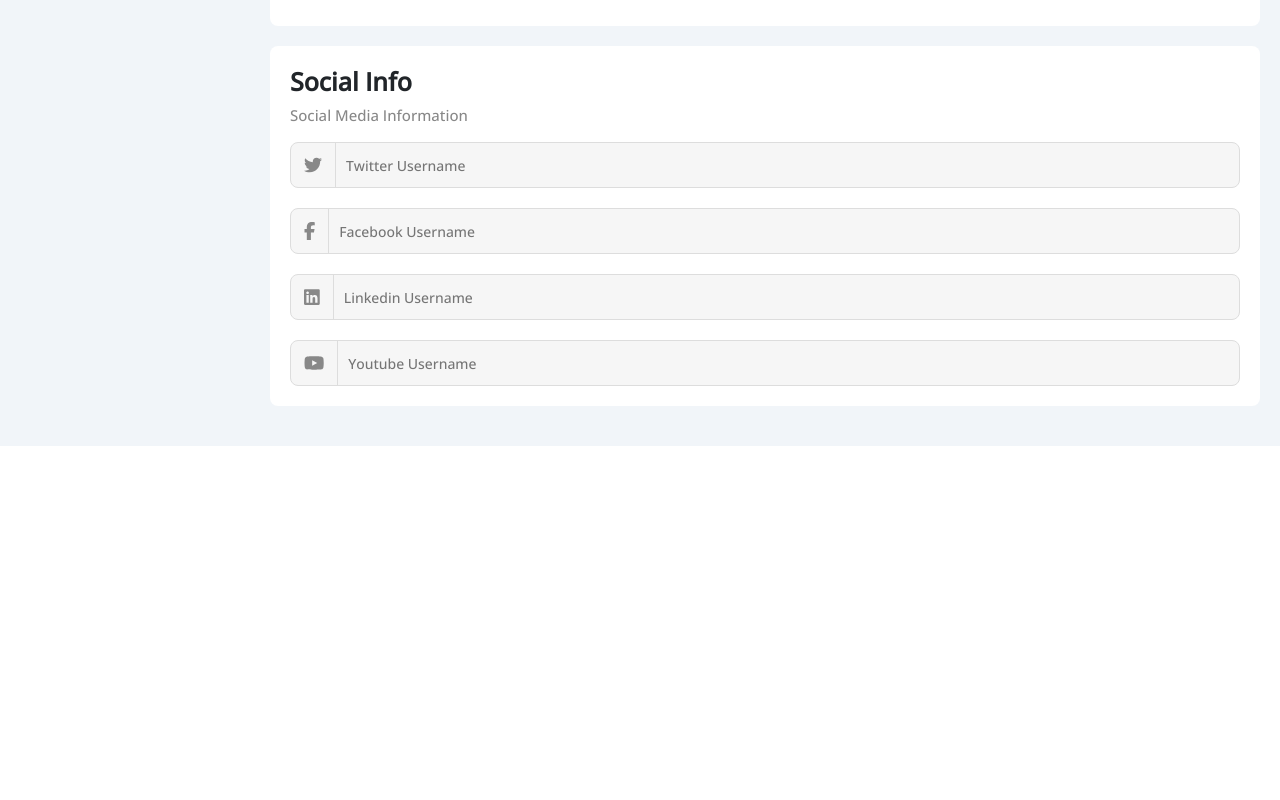
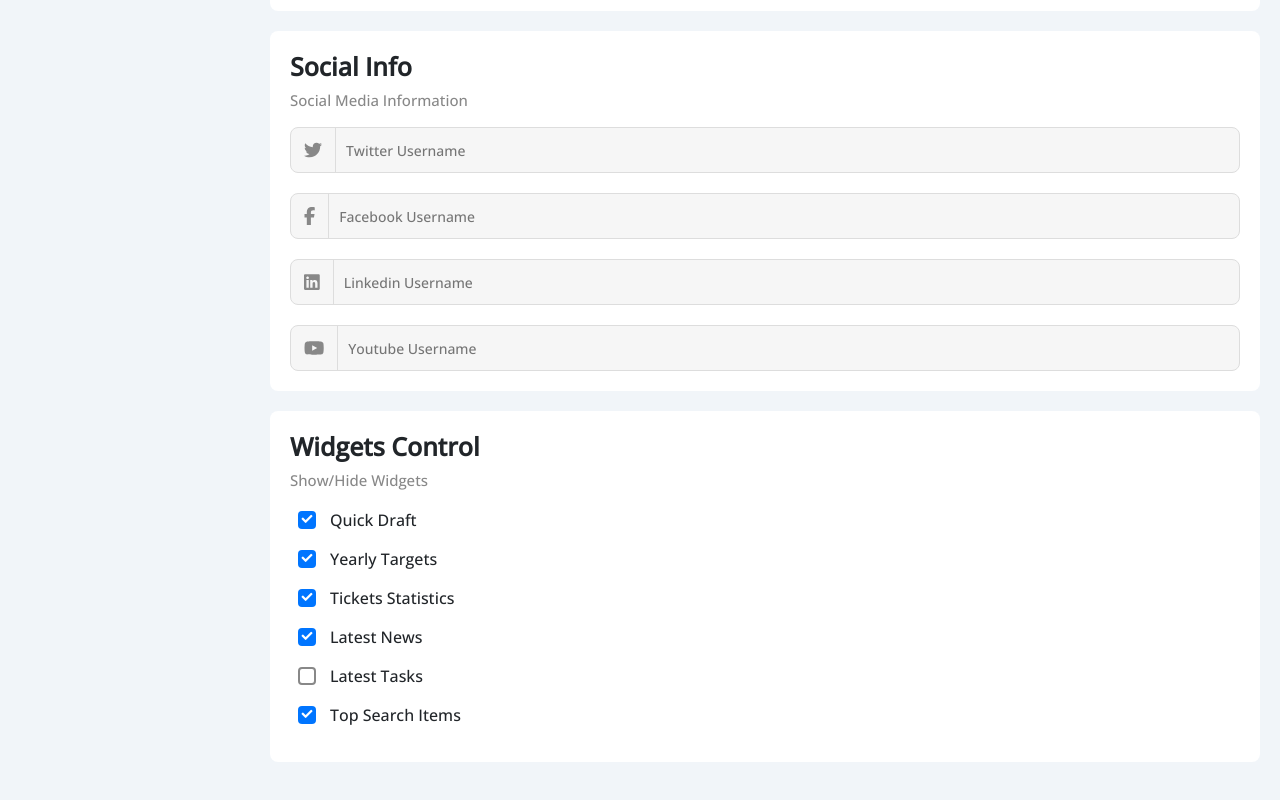
Before and after one commit to zaki164/Atsky, a React (Create React App) app: page /Settings in a window 1280 px wide. Shown: the part 1311-2111 px from the top of the page. Before the commit the page ends 1757 px from the top, so only its background shows below. Built offline with nearby package versions, Linux system fonts and the light colour scheme.

Commit message:
Widgets Section

```diff
--- a/src/components/SecurityInfo/SecurityInfo.scss
+++ b/src/components/SecurityInfo/SecurityInfo.scss
@@ -6,6 +6,9 @@
       padding: 15px 0;
       &:not(:last-child) {
         border-bottom: $b13e;
+      }
+      &:first-child {
+        padding-top: 0;
       }
       button {
         border: none;
--- /dev/null
+++ b/src/components/Widgets/Widgets.jsx
@@ -0,0 +1,20 @@
+import { data } from '../../constants'
+import { ComponentOption } from '../index'
+import './Widgets.scss'
+
+const Widgets = () => {
+  return (
+    <section className='Widgets'>
+      <h2>Widgets Control</h2>
+      <p className='p_custom'>Show/Hide Widgets</p>
+      {
+        data.WidgetsData.map((ele, i) =>
+        (
+          <ComponentOption name={ele.name} ischecked={ele.checked} key={i} />
+        ))
+      }
+    </section>
+  )
+}
+
+export default Widgets
--- /dev/null
+++ b/src/components/Widgets/Widgets.scss
@@ -0,0 +1,10 @@
+@import '../../sass/helpers';
+
+.Widgets {
+  .ComponentOption {
+    margin-bottom: 15px;
+    @include media(sm) {
+      margin-bottom: 12px;
+    }
+  }
+}
--- /dev/null
+++ b/src/components/custom/ComponentOption/ComponentOption.jsx
@@ -0,0 +1,12 @@
+import './ComponentOption.scss'
+
+const ComponentOption = ({name, ischecked}) => {
+  return (
+    <div className='ComponentOption'>
+      <input type="checkbox" name={name} id={name} defaultChecked={ischecked}/>
+      <label htmlFor={name} className="fs_16">{name}</label>
+    </div>
+  )
+}
+
+export default ComponentOption
--- /dev/null
+++ b/src/components/custom/ComponentOption/ComponentOption.scss
@@ -0,0 +1,69 @@
+@import '../../../sass/helpers';
+
+.ComponentOption {
+  input {
+    display: none;
+    &:checked + label {
+      &::before {
+        border-color: transparent;
+      }
+      &::after {
+        transform: rotate(0) scale(1);
+      }
+    }
+  }
+  label {
+    padding-left: 40px;
+    cursor: pointer;
+    position: relative;
+    &:hover {
+      &::before {
+        border-color: $blueColor;
+      }
+    }
+    &::before {
+      content: "";
+      position: absolute;
+      background-color: $whiteColor;
+      border: 2px solid $greyColor;
+      width: 18px;
+      height: 18px;
+      border-radius: 4px;
+      left: 8px;
+      top: 50%;
+      transform: translateY(-50%);
+      transition: $mainTransition;
+      @include media(sm) {
+        width: 16px;
+        height: 16px;
+        left: 10px;
+      }
+    }
+    &::after {
+      font-family: "Font Awesome 5 Free";
+      content: "\f00c";
+      font-weight: 900;
+      position: absolute;
+      color: $whiteColor;
+      background-color: $blueColor;
+      width: 18px;
+      height: 18px;
+      left: 8px;
+      top: 50%;
+      font-size: 11px;
+      border-radius: 4px;
+      display: flex;
+      justify-content: center;
+      align-items: center;
+      transition: $mainTransition;
+      transform: rotate(-360deg) scale(0);
+      margin-top: -9px;
+      @include media(sm) {
+        width: 16px;
+        height: 16px;
+        left: 10px;
+        font-size: 9px;
+      }
+    }
+  }
+}
--- a/src/components/index.js
+++ b/src/components/index.js
@@ -22,6 +22,8 @@ import SiteControl from './SiteControl/SiteControl';
 import GeneralInfo from './GeneralInfo/GeneralInfo';
 import SecurityInfo from './SecurityInfo/SecurityInfo';
 import SocialInfo from './SocialInfo/SocialInfo';
+import Widgets from './Widgets/Widgets';
+import ComponentOption from './custom/ComponentOption/ComponentOption';
 
 
 export {
@@ -49,4 +51,6 @@ export {
   GeneralInfo,
   SecurityInfo,
   SocialInfo,
+  Widgets,
+  ComponentOption,
 };
--- a/src/constants/data.js
+++ b/src/constants/data.js
@@ -378,8 +378,32 @@ const ActivitiesData = [
   },
 ];
 
-const WidgetsData =
-["Quick Draft", "Yearly Targets", "Tickets Statistics", "Latest News", "Latest Tasks" , "Top Search Items"];
+const WidgetsData = [
+  {
+    name: "Quick Draft",
+    checked: true
+  },
+  {
+    name: "Yearly Targets",
+    checked: true
+  },
+  {
+    name: "Tickets Statistics",
+    checked: true
+  },
+  {
+    name: "Latest News",
+    checked: true
+  },
+  {
+    name: "Latest Tasks",
+    checked: false
+  },
+  {
+    name: "Top Search Items",
+    checked: true
+  }
+];
 
 const data = {
   nav,
--- a/src/pages/Settings/Settings.jsx
+++ b/src/pages/Settings/Settings.jsx
@@ -1,4 +1,4 @@
-import { GeneralInfo, SecurityInfo, SiteControl, SocialInfo } from '../../components';
+import { GeneralInfo, SecurityInfo, SiteControl, SocialInfo, Widgets } from '../../components';
 import "./Settings.scss";
 
 const Settings = () => {
@@ -10,6 +10,7 @@ const Settings = () => {
         <GeneralInfo />
         <SecurityInfo />
         <SocialInfo />
+        <Widgets />
       </div>
     </main>
   )
```
